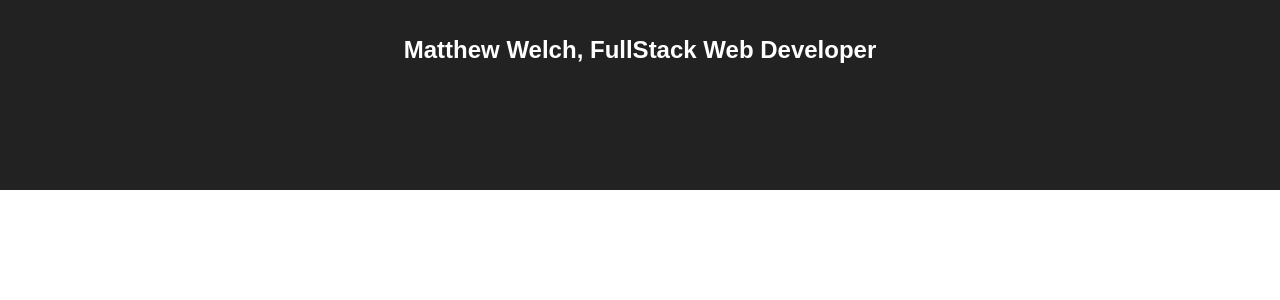
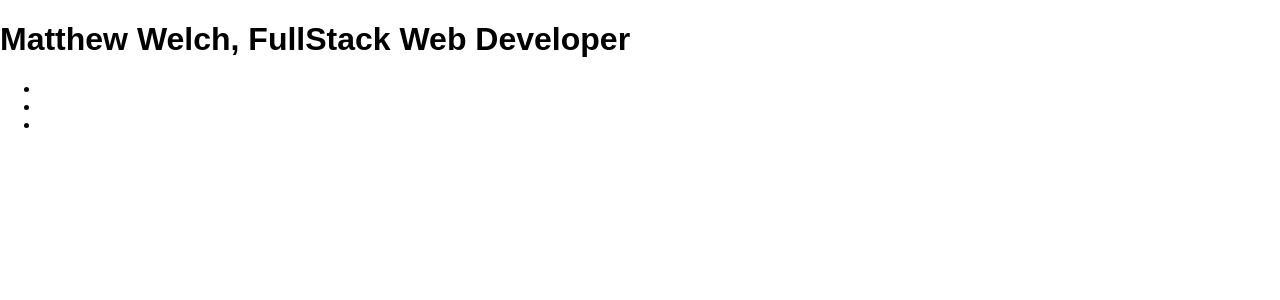
Before and after one commit to DMW9400/my_site, a React (Create React App) app: page / in a window 1280 px wide. Shown: the top 300 px of the page. Built offline with nearby package versions, Linux system fonts and the light colour scheme.

Commit message:
working on navbar and adding route-related components

```diff
--- a/package.json
+++ b/package.json
@@ -5,6 +5,7 @@
   "dependencies": {
     "react": "^16.4.2",
     "react-dom": "^16.4.2",
+    "react-router-dom": "^4.3.1",
     "react-scripts": "1.1.4"
   },
   "scripts": {
--- a/public/index.html
+++ b/public/index.html
@@ -4,21 +4,11 @@
     <meta charset="utf-8">
     <meta name="viewport" content="width=device-width, initial-scale=1, shrink-to-fit=no">
     <meta name="theme-color" content="#000000">
-    <!--
-      manifest.json provides metadata used when your web app is added to the
-      homescreen on Android. See https://developers.google.com/web/fundamentals/engage-and-retain/web-app-manifest/
-    -->
+
     <link rel="manifest" href="%PUBLIC_URL%/manifest.json">
     <link rel="shortcut icon" href="%PUBLIC_URL%/favicon.ico">
-    <!--
-      Notice the use of %PUBLIC_URL% in the tags above.
-      It will be replaced with the URL of the `public` folder during the build.
-      Only files inside the `public` folder can be referenced from the HTML.
+    <link href="https://fonts.googleapis.com/css?family=Noticia+Text" rel="stylesheet">
 
-      Unlike "/favicon.ico" or "favicon.ico", "%PUBLIC_URL%/favicon.ico" will
-      work correctly both with client-side routing and a non-root public URL.
-      Learn how to configure a non-root public URL by running `npm run build`.
-    -->
     <title>Matthew Welch, WebDev</title>
   </head>
   <body>
--- a/src/App.css
+++ b/src/App.css
@@ -2,24 +2,20 @@
   text-align: center;
 }
 
-.App-logo {
-  animation: App-logo-spin infinite 20s linear;
-  height: 80px;
-}
-
 .App-header {
-  background-color: #222;
+  background-color: red;
   height: 150px;
   padding: 20px;
   color: white;
 }
 
-.App-title {
-  font-size: 1.5em;
+.name-header {
+
 }
 
 .App-intro {
   font-size: large;
+
 }
 
 @keyframes App-logo-spin {
--- a/src/App.js
+++ b/src/App.js
@@ -1,13 +1,19 @@
 import React, { Component } from 'react';
-import logo from './logo.svg';
-import './App.css';
+import {Route, Switch} from 'react-router-dom'
 
 class App extends Component {
   render() {
     return (
       <div className="App">
-        <header className="App-header">
-          <h1 className="App-title">Matthew Welch, FullStack Web Developer</h1>
+        <header className="name-header">
+          <h1 className="name-header">Matthew Welch, FullStack Web Developer</h1>
+          <nav className="main-nav">
+            <ul className="main-nav-items">
+              <li></li>
+              <li></li>
+              <li></li>
+            </ul>
+          </nav>
         </header>
       </div>
     );
--- /dev/null
+++ b/src/Navbar.js
@@ -0,0 +1,2 @@
+import React from 'react'
+import { Link } from 'react-router-dom'
```
Also changed, not shown: 1 other file (tests, documents, lock files or other folders).
